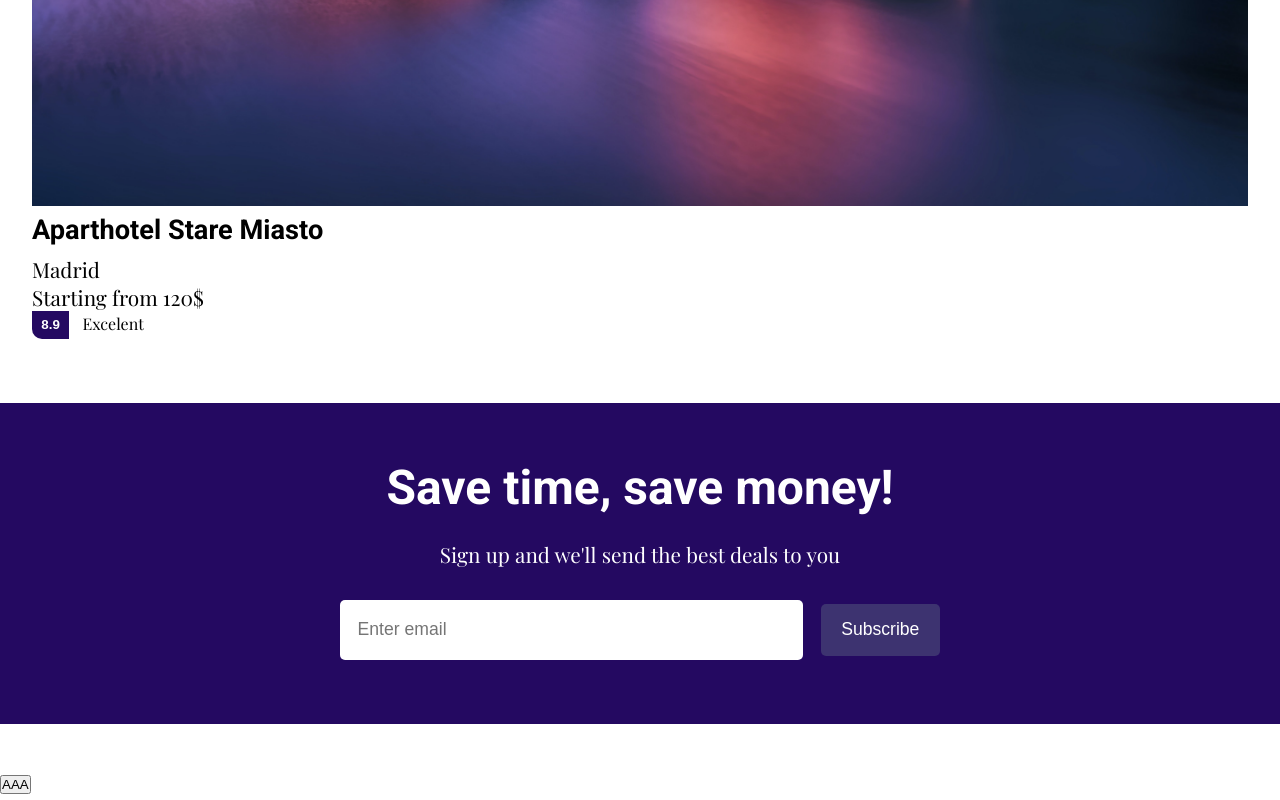
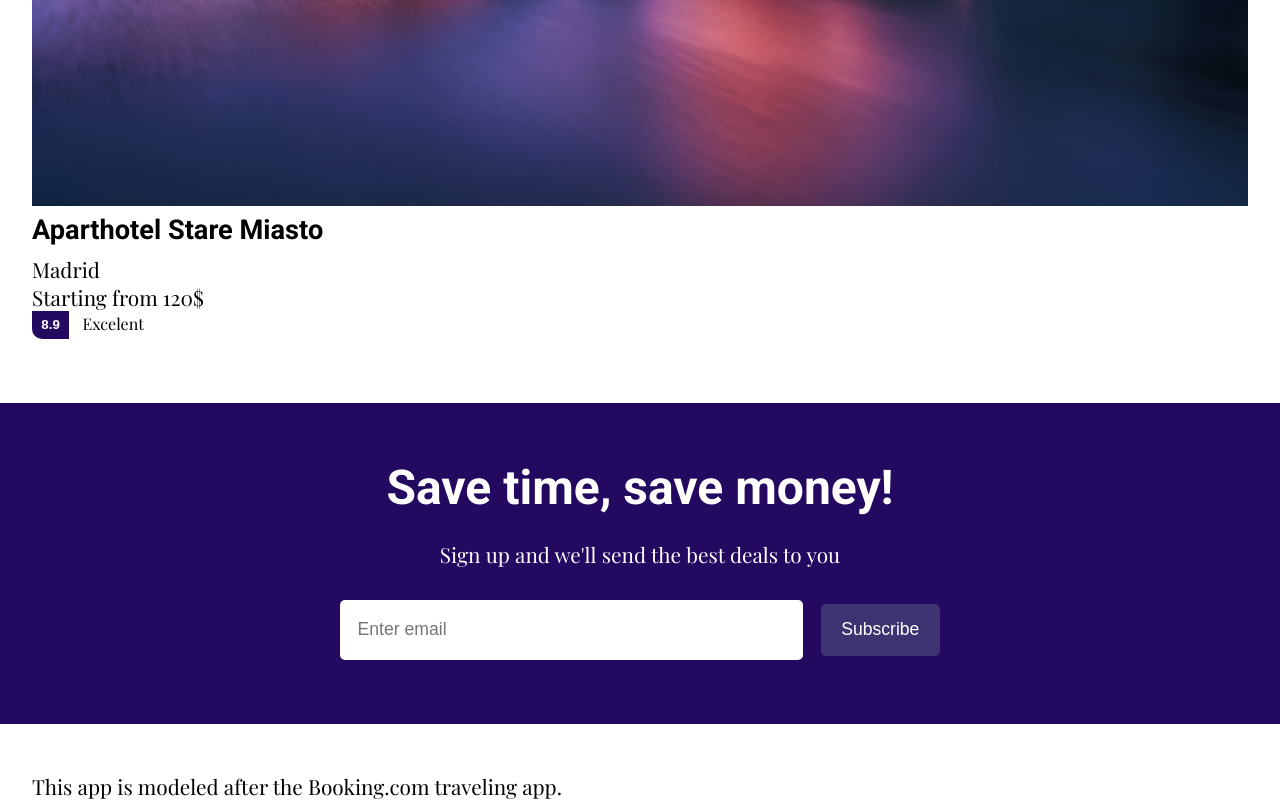
Before and after one commit to Ljusaj123/Reservation-App, a React (Create React App) app: page / in a window 1280 px wide. Shown: the part 3581-4381 px from the top of the page. Built offline with nearby package versions, Linux system fonts and the light colour scheme.

Commit message:
component for footer

```diff
--- a/src/components/Footer.js
+++ b/src/components/Footer.js
@@ -2,8 +2,10 @@ import React from "react";
 
 export const Footer = () => {
   return (
-    <div>
-      <button>AAA</button>
-    </div>
+    <footer>
+      <div className="container">
+        <p>This app is modeled after the Booking.com traveling app. </p>
+      </div>
+    </footer>
   );
 };
--- /dev/null
+++ b/src/styles/scss/components/_footer.scss
@@ -0,0 +1,10 @@
+@use "../base/" as *;
+footer {
+  background-color: $blue;
+  min-height: 25vh;
+  color: $white;
+  padding: 2em 0;
+  & p {
+    text-align: center;
+  }
+}
--- a/src/styles/scss/components/_index.scss
+++ b/src/styles/scss/components/_index.scss
@@ -3,3 +3,4 @@
 @forward "./search";
 @forward "./home-list";
 @forward "./email";
+@forward "./footer";
```
